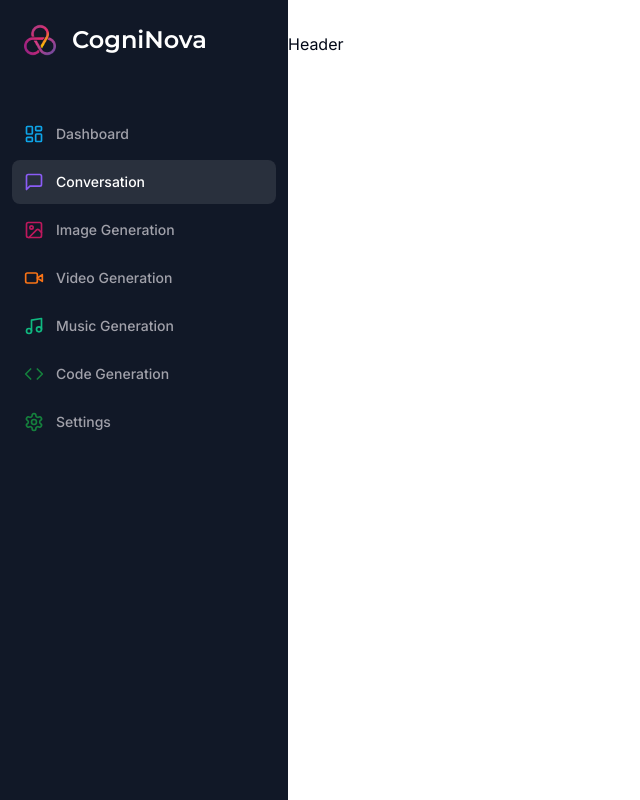
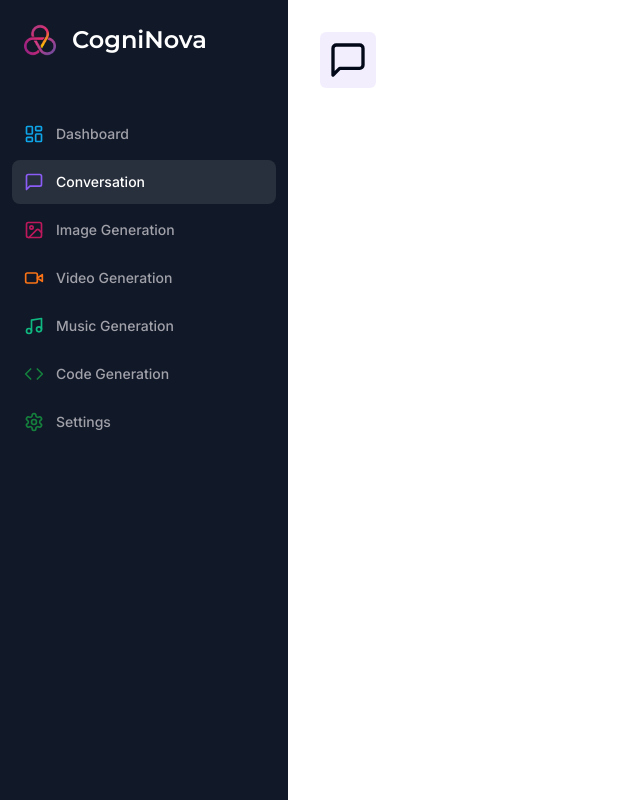
Before and after one commit to The-CodeINN/cogninova, a Next.js app: page /conversation in a window 1280 px wide. Shown: the whole page, without its empty margins (0-640 px from the left). Built offline with nearby package versions, Linux system fonts and the light colour scheme.

Commit message:
Started with the header

```diff
--- a/app/(dashboard)/(routes)/conversation/page.tsx
+++ b/app/(dashboard)/(routes)/conversation/page.tsx
@@ -1,9 +1,16 @@
-import Header from '@/components/Header';
+import Heading from '@/components/Heading';
+import { MessageSquare } from 'lucide-react';
 
 const Conversation = () => {
   return (
     <div>
-        <Header />
+      <Heading
+        title='Conversation'
+        description='Our most advanced conversation model'
+        icon={MessageSquare}
+        iconColor='text-violet-500'
+        bgColor='bg-violet-500/10'
+      />
     </div>
   );
 };
--- a/components/Header.tsx
+++ /dev/null
@@ -1,7 +0,0 @@
-const Header = () => {
-  return (
-    <div>Header</div>
-  )
-}
-
-export default Header
--- /dev/null
+++ b/components/Heading.tsx
@@ -0,0 +1,30 @@
+import { cn } from "@/lib/utils";
+import { LucideIcon } from "lucide-react";
+
+interface HeadingProps {
+  title: string;
+  description: string;
+  icon: LucideIcon
+  iconColor: string;
+  bgColor: string;
+}
+
+const Heading = ({
+  title,
+  description,
+  icon: Icon,
+  iconColor,
+  bgColor
+}: HeadingProps) => {
+  return (
+    <>
+      <div className="px-4 lg:px-8 flex item-center gap-x-3 mb-8">
+        <div className={cn("p-2 w-fit rounded-md", bgColor)}>
+          <Icon className={cn("w-10 h-10")} />
+        </div>
+    </div>
+    </>
+  )
+}
+
+export default Heading
```
